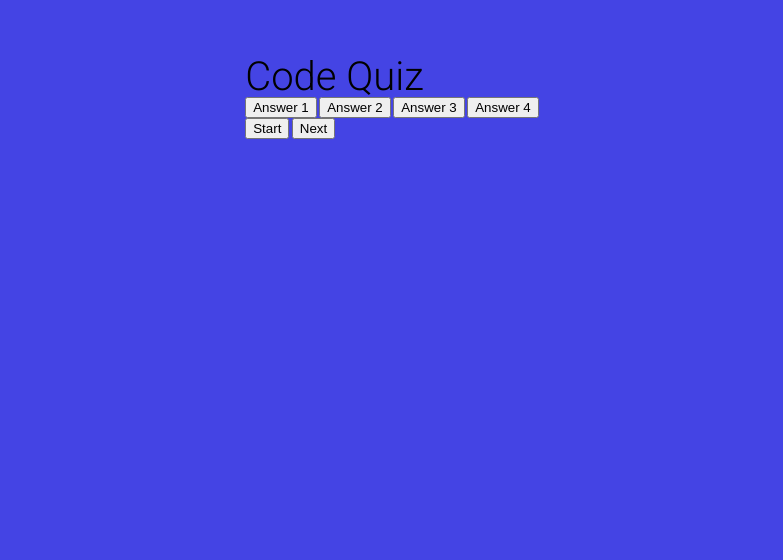
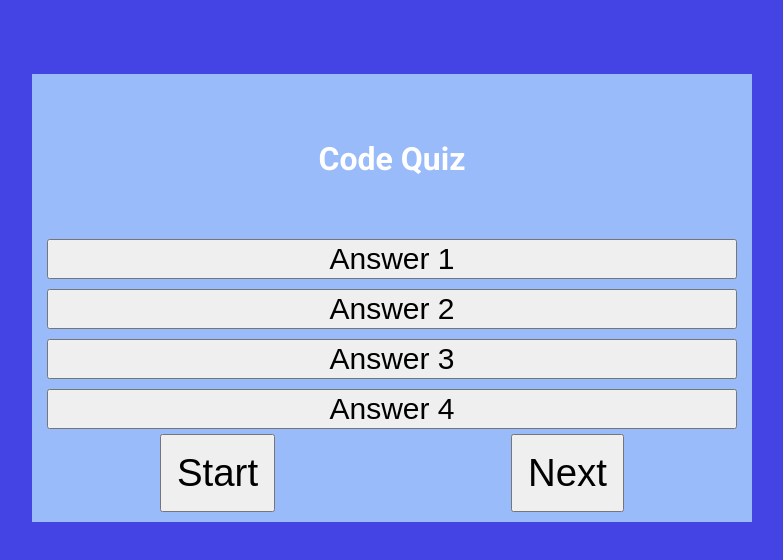
Before and after one commit to EspinosaSalvador/Salvador-Code-Quiz, a plain HTML site: page index.html in a window 1280 px wide. Shown: the part 102-662 px from the top of the page, without its empty margins (248-1031 px from the left). Drawn offline with Linux system fonts and the light colour scheme.

Commit message:
adding a lot of css to btn

```diff
--- a/assets/css/style.css
+++ b/assets/css/style.css
@@ -8,20 +8,30 @@
     --correctAnswer: rgb(57, 238, 57);
     --wrongAnswer: rgb(198, 85, 85);
 }
-
+/* ? Body section */
 body {
-    color: var(--blueColor);
-    /* background-color: var(--noAnswer); */
-
-    background-color: var();
+    color: var(--whiteColor);
+    background-color: var(--noAnswer);
     display: flex;
     justify-content: center;
     align-items: center;
     flex-direction: column-reverse;
     align-items: center;
     width: 100vw;
-    height: 40rem;
+    height: 80rem;
+    font-size: xx-large;
+    font-weight: 700;
 }
+
+h1 {
+    display: flex;
+    margin: auto;
+    text-align: center;
+    line-height: 15rem;
+    height: 15rem;
+    font-weight: 700;
+}
+/* * Added colors that will help the user know if the answer was correct or wrong with the colors in the background */
 
 body.noAnswer {
     background-color: var(--noAnswer);
@@ -33,6 +43,56 @@ body.wrongAnswer {
     background-color: var(--wrongAnswer);
 }
 
-h1 {
-    font-size: 4rem;
+/* ? Container area */
+
+.container {
+    width: 70rem;
+    max-width: 80%;
+    background-color: rgb(153, 187, 249);
+    padding: 1rem;
+
 }
+
+.btn {
+    cursor: pointer;
+    font-size: 3rem;
+    margin: .5rem;
+    font-weight: 300;
+}
+
+.btn:hover{
+    background-color: rgb(241, 241, 215);
+    transform: scale(1.2);
+}
+
+.btnGrid {
+    display: grid;
+    grid-template-columns: repeat(auto);
+    margin: 3rem, 3rem;
+}
+
+.btn.correct {
+    background-color: var(--correctAnswer);
+}
+.btn.wrong {
+    background-color: var(--wrongAnswer);
+}
+
+.startBtn, .nextBtn {
+padding: 1.5rem;
+font-size: larger;
+display: flex;
+justify-content: center;
+align-items: center;
+margin: auto;
+}
+
+.controls {
+    display: flex;
+}
+
+/* .nextBtn {
+padding: 1.5rem;
+display: flex;
+align-items: center
+} */
--- a/index.html
+++ b/index.html
@@ -13,11 +13,12 @@
     <link href="https://fonts.googleapis.com/css2?family=Roboto:wght@300;700&display=swap" rel="stylesheet">
 </head>
 
-<body class="noAnswer">
+<body>
     <section class="container">
         <section id="principalContainer" class="flexCenter flexColumn hidden">
             <section id="questions"></section>
-            <section id="answerBtn" class="btnGrid"></section>
+            <section id="answerBtn" class="btnGrid">
+
                 <h1>Code Quiz</h1>
                 <button class="btn">Answer 1</button>
                 <button class="btn">Answer 2</button>
@@ -26,6 +27,7 @@
                 <section class="controls">
                     <button id="startBtn" class="startBtn btn">Start</button>
                     <button id="nextBtn" class="nextBtn btn hidden">Next</button>
+                </section>
 
             </section>
 
```
Lines whose indentation alone changed are shown as unchanged.
